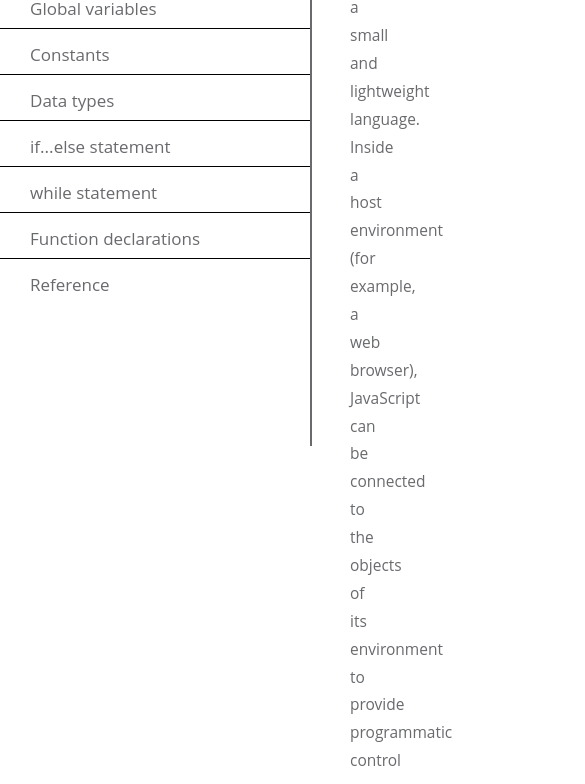
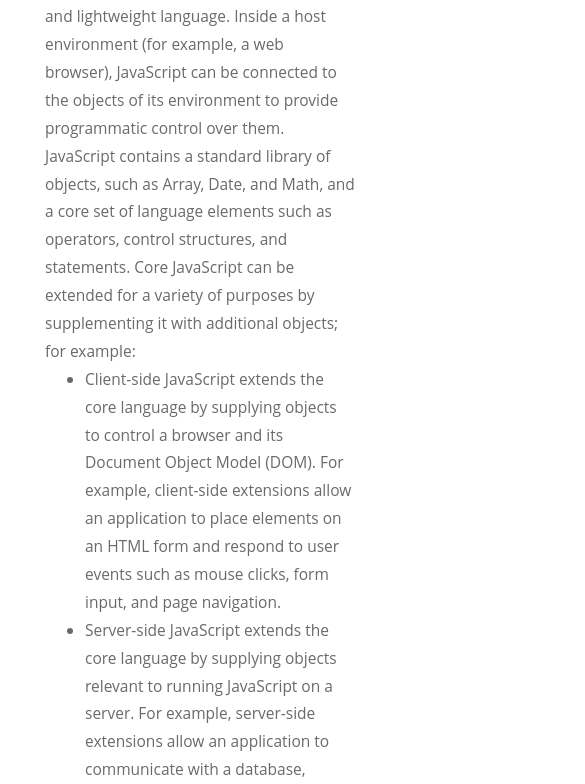
Before and after one commit to sohazur/Documentation-Page, a plain HTML site: page index.html in a window 390 px wide. Shown: the part 398-1182 px from the top of the page, 585 px wide, since content can reach past the window. Drawn offline with Linux system fonts and the light colour scheme.

Commit message:
Mobile ready website

```diff
--- a/style.scss
+++ b/style.scss
@@ -50,6 +50,10 @@ section {
     margin: 35px 40px 35px 350px;
     line-height: 1.8;
 
+    p, ul {
+        margin-left: 10px;
+    }
+
     code {
         font-size: 13px;
         background: #F7F7F7;
@@ -67,6 +71,23 @@ h1 {
     font-weight: 500;
 }
 
-@media (max-width: 800px) {
+@media (max-width: 810px) {
+    body {
+        overflow-x: hidden;
+    }
 
+    #navbar {
+        position: static;
+        width: 100%;
+        height: 250px;
+
+        ul {
+            border-top: 1px solid black;
+            border-bottom: 2px solid black;
+        }
+    }
+
+    section {
+        margin: 35px;
+    }
 }
```
Also changed, not shown: style.css, 1 other file.
